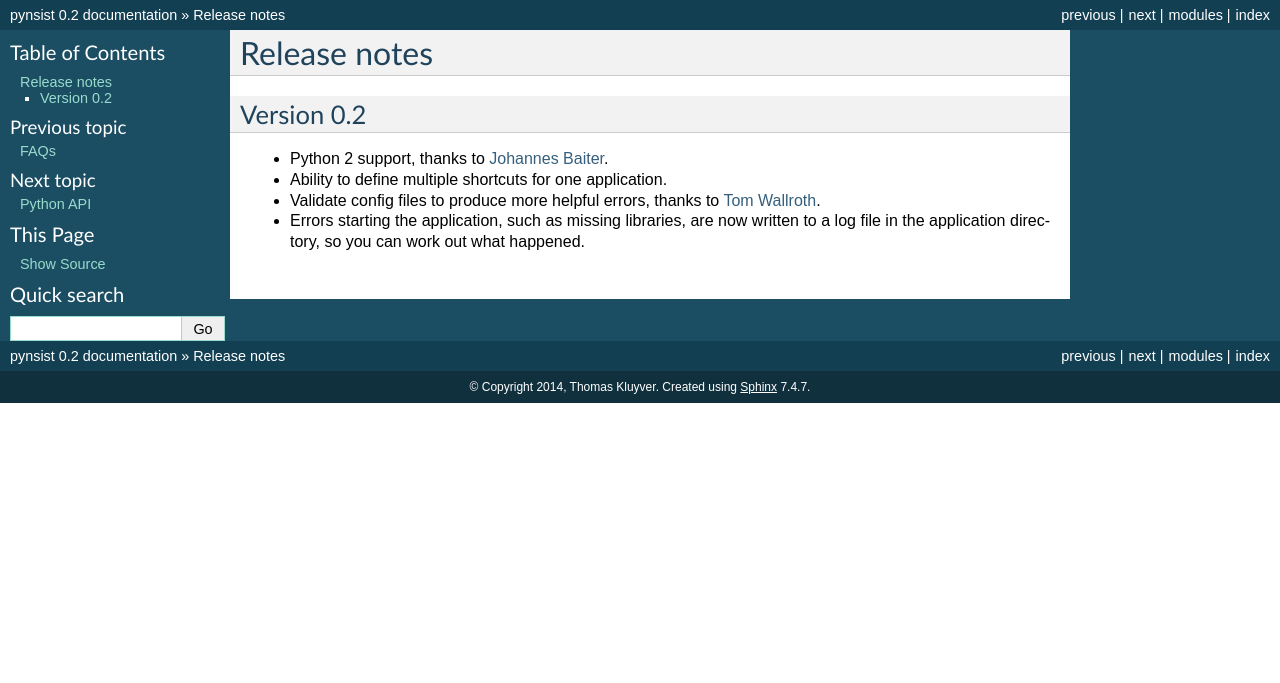
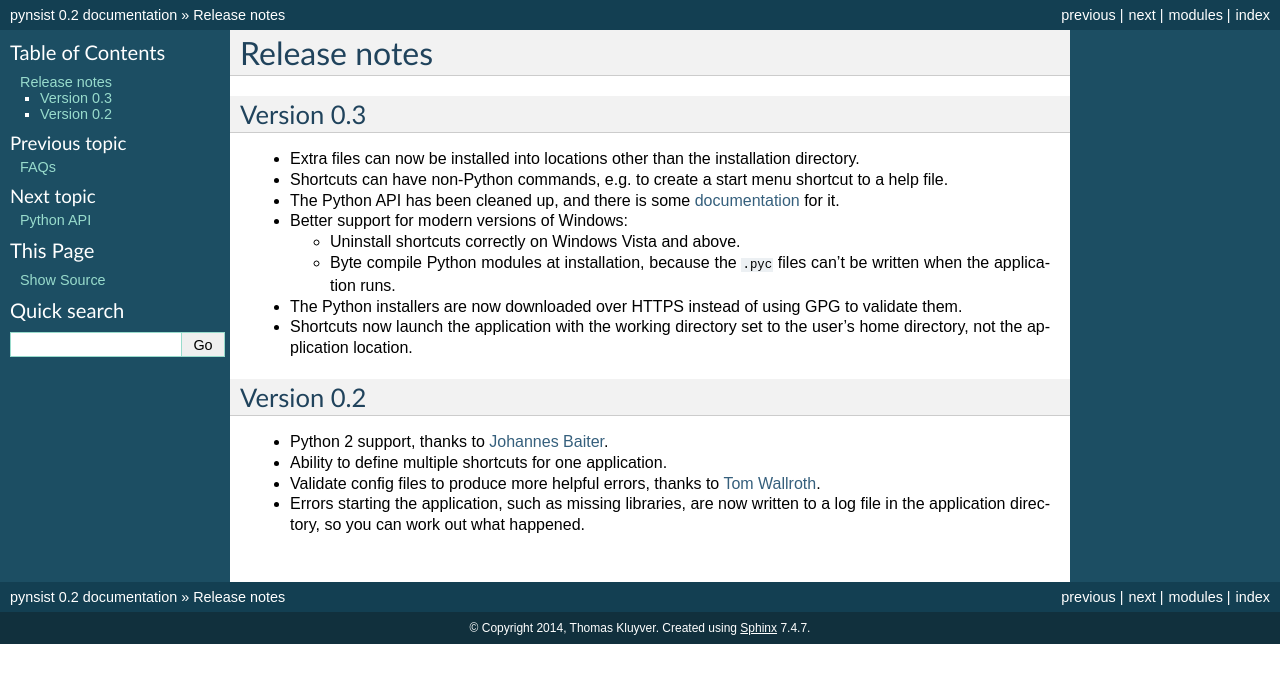
Before and after one commit to takluyver/pynsist, a Sphinx documentation site: the page built from doc/releasenotes.rst, in a window 1280 px wide. Shown: the top 683 px of the page. Built offline with Sphinx 7.4.7, drawn with Linux system fonts in a browser that asks for light colours.

Commit message:
Add release notes for 0.3

```diff
--- a/doc/releasenotes.rst
+++ b/doc/releasenotes.rst
@@ -1,5 +1,25 @@
 Release notes
 =============
+
+Version 0.3
+-----------
+
+* Extra files can now be installed into locations other than the installation
+  directory.
+* Shortcuts can have non-Python commands, e.g. to create a start menu shortcut
+  to a help file.
+* The Python API has been cleaned up, and there is some :doc:`documentation
+  <api/index>` for it.
+* Better support for modern versions of Windows:
+
+  * Uninstall shortcuts correctly on Windows Vista and above.
+  * Byte compile Python modules at installation, because the ``.pyc`` files
+    can't be written when the application runs.
+
+* The Python installers are now downloaded over HTTPS instead of using GPG to
+  validate them.
+* Shortcuts now launch the application with the working directory set to the
+  user's home directory, not the application location.
 
 Version 0.2
 -----------
```
